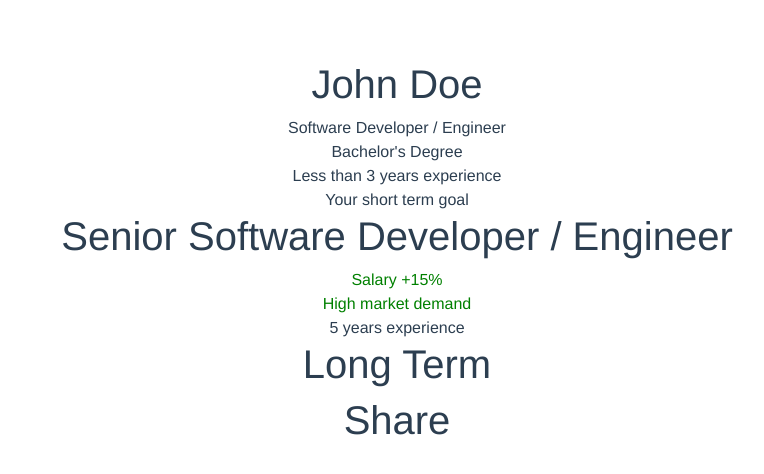
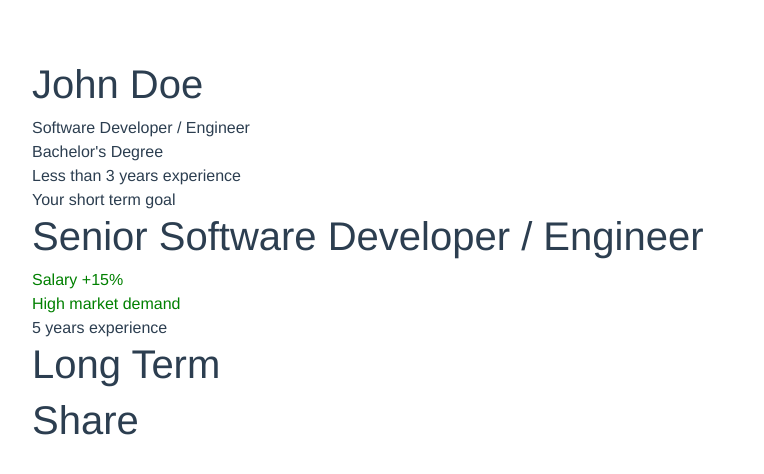
Before and after one commit to shektor/career-path, a Vue app: page / in a window 1280 px wide. Shown: the top 474 px of the page, without its empty margins (243-1007 px from the left). Built offline with nearby package versions, Linux system fonts and the light colour scheme.

Commit message:
Add layout styling to App
The App should contain the path timeline elements in a centered column
that takes up a larger portion of the display width as the window size
gets smaller. Text should be aligned to the left

```diff
--- a/src/App.vue
+++ b/src/App.vue
@@ -1,5 +1,8 @@
 <template>
   <div id="app">
+    <b-container>
+      <b-row align-h="center">
+        <b-col sm="12" md="10" lg="8" class="text-left">
           <CurrentProfile v-if="report"
             :personalDetails="{
               firstName: report.firstName,
@@ -15,6 +18,9 @@
           />
           <LongTerm />
           <SharePath />
+        </b-col>
+      </b-row>
+    </b-container>
   </div>
 </template>
 
```
Lines whose indentation alone changed are shown as unchanged.
